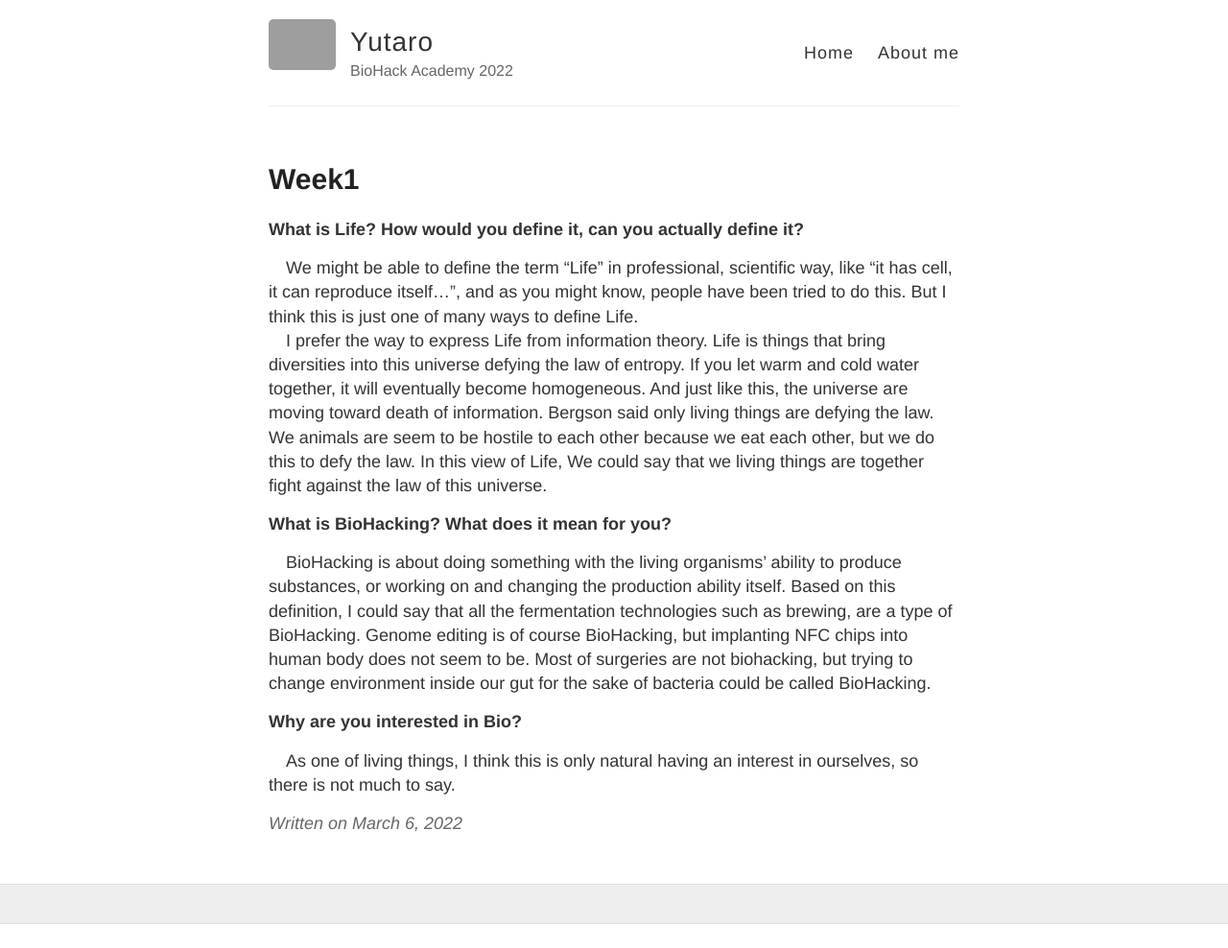
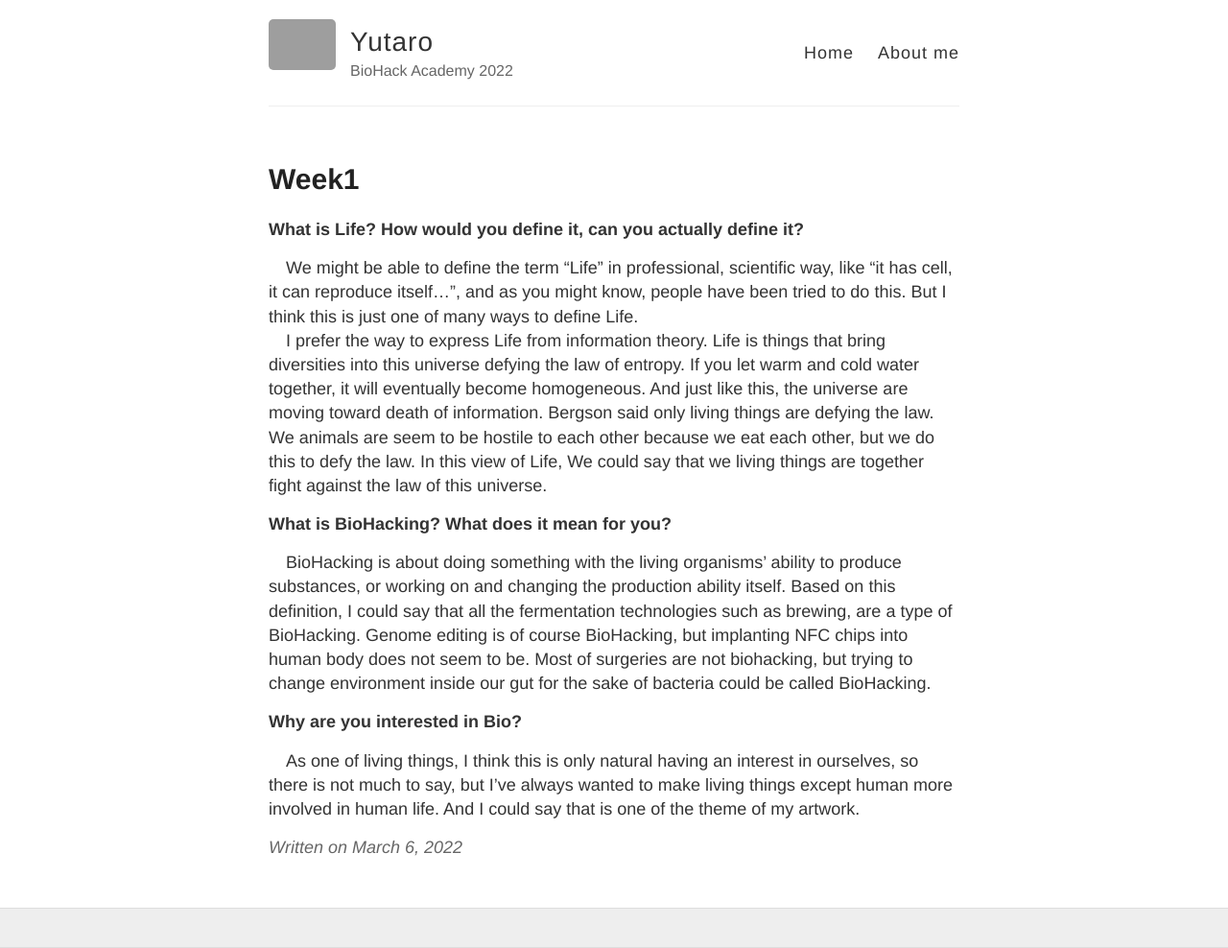
Before and after one commit to ytr0221/ytr0221.github.io, a Jekyll site: the page built from _posts/2022-3-06-Week1.md, in a window 1280 px wide. Shown: the whole page at 96% size. Built offline with Jekyll 4.4.1, drawn with Linux system fonts in a browser that asks for light colours; before the commit the page ends 963 px from its top, so only the background shows below that; grey boxes are pictures that could not be loaded.

Commit message:
Update 2022-3-06-Week1.md

```diff
--- a/_posts/2022-3-06-Week1.md
+++ b/_posts/2022-3-06-Week1.md
@@ -16,4 +16,4 @@ layout: post
 
 **Why are you interested in Bio?**
 
- 　As one of living things, I think this is only natural having an interest in ourselves, so there is not much to say.
+ 　As one of living things, I think this is only natural having an interest in ourselves, so there is not much to say, but I've always wanted to make living things except human more involved in human life. And I could say that is one of the theme of my artwork.
```
